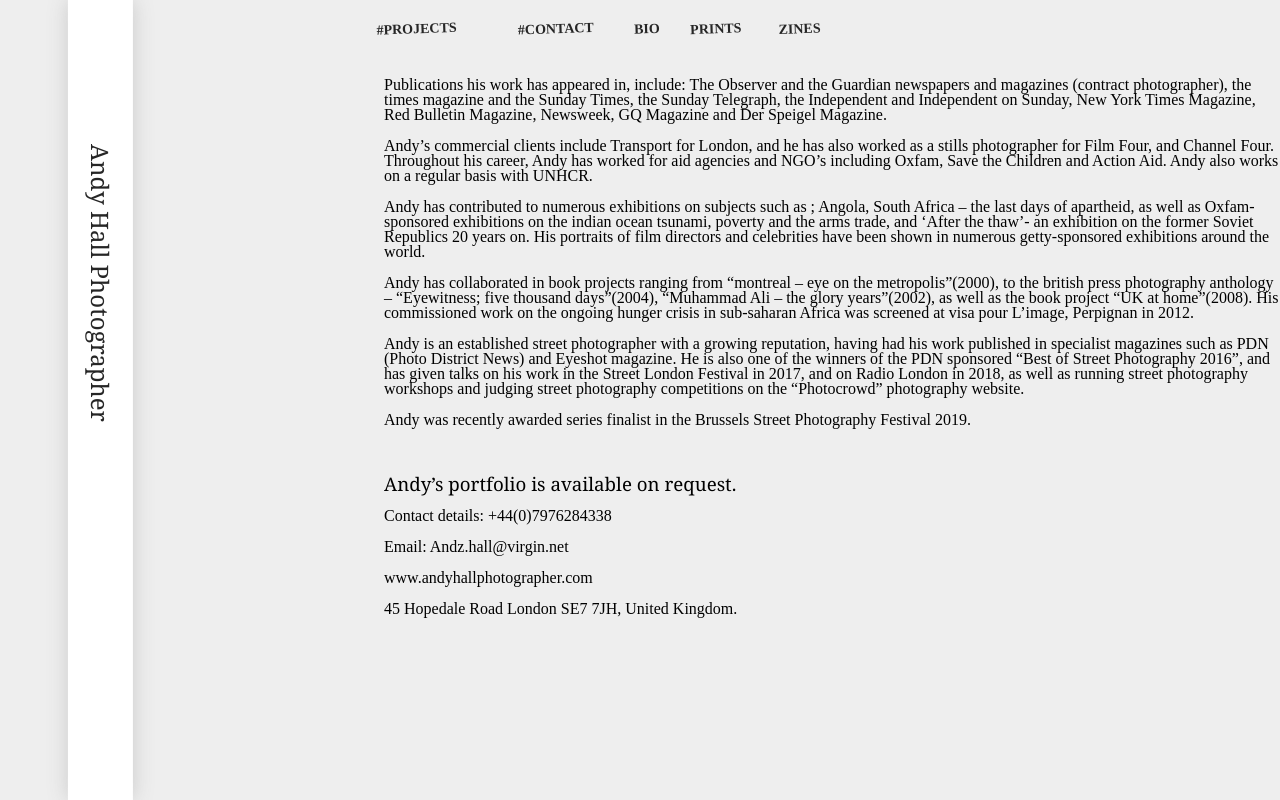
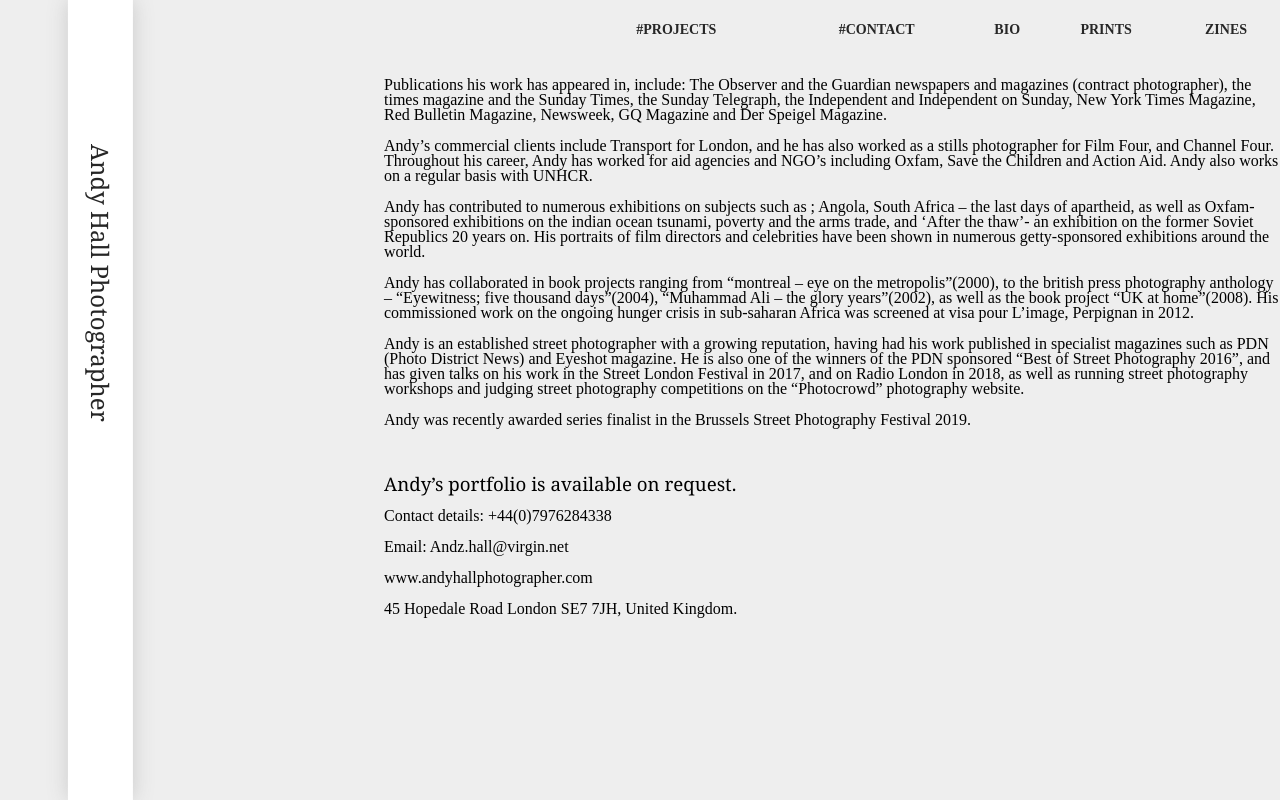
Before and after one commit to daces/andyhall, a Gatsby site: page /bio in a window 1280 px wide. Built offline with nearby package versions, Linux system fonts and the light colour scheme; Gatsby itself is replaced by a stand-in of ours.

Commit message:
navigation fix, anilink fix

```diff
--- a/src/components/nav/navigation.js
+++ b/src/components/nav/navigation.js
@@ -24,12 +24,12 @@ const Navigation = () => {
 	};
 	return (
 		<Menu className={menuStatus}>
-			{/* <NavLogo bg="#222" direction="right" cover to="/" duration={1}>
+			<NavLogo bg="#222" direction="right" cover to="/" duration={1}>
+				<h2>Andy Hall Photographer</h2>
+			</NavLogo>
+			{/* <NavLogo to="/">
 				<h2>Andy Hall Photographer</h2>
 			</NavLogo> */}
-			<NavLogo to="/">
-				<h2>Andy Hall Photographer</h2>
-			</NavLogo>
 			{/* <StaticImage
 					width={245}
 					height={20}
@@ -37,7 +37,7 @@ const Navigation = () => {
 					alt="A dinosaur"
 					placeholder="blurred"
 				/> */}
-			<Nav>
+			<Nav className={menuStatus}>
 				<ul>
 					{navItems.map((link, idx) => {
 						if (link.includes('#') === true) {
@@ -62,10 +62,10 @@ const Navigation = () => {
 							return (
 								<li key={`${idx} + wdd24d`}>
 									<AniLink2
-										// bg="#222"
-										// direction="right"
-										// cover
-										// duration={1}
+										bg="#222"
+										direction="right"
+										cover
+										duration={1}
 										className={linkStatus === idx ? 'is-active' : ''}
 										to={`/${link
 											.replace(/[^\w\s#]/, '')
@@ -135,11 +135,10 @@ const Menu = styled.div`
 		color: ${colors.white};
 	}
 `;
-const Nav = styled.div`
-	padding-left: 16vw;
+const Nav = styled.nav`
 	position: absolute;
 	top: 50%;
-	//right: 0;
+	right: 0;
 	width: 60%;
 	text-align: right;
 	font-size: 0;
@@ -148,18 +147,11 @@ const Nav = styled.div`
 	-ms-transform: translateY(-50%);
 	-o-transform: translateY(-50%);
 	transform: translateY(-50%);
-	a {
-		display: block;
-	}
 	@media ${media.large} {
 		font-size: 14px;
 		line-height: 17.5px;
 		font-size: 1.4rem;
 		line-height: 1.75rem;
-		a {
-			transform: rotateZ(-2deg);
-			display: block;
-		}
 	}
 	@media ${media.xLarge} {
 		display: flex;
@@ -198,8 +190,6 @@ const Nav = styled.div`
 		display: table;
 		table-layout: auto;
 		width: 100%;
-		padding-left: 10px;
-		clip-path: polygon(0 0%, 100% 0%, 102% 100%, 1% 100%);
 		li {
 			display: table-cell;
 			text-align: center;
@@ -321,23 +311,17 @@ const Nav = styled.div`
 		}
 		& a {
 			flex: 1;
-			justify-content: flex-start;
+			justify-content: center;
 			align-items: center;
 			font-size: 26px;
 			line-height: 32.5px;
-			font-size: 8.6rem;
+			font-size: 2.6rem;
 			line-height: 3.25rem;
 			display: flex;
 		}
-		@media ${media.xLarge} {
-			& a {
-				font-size: 15vw;
-				color: ${colors.black700};
-			}
-		}
 	}
 `;
-const NavLogo = styled(Link)`
+const NavLogo = styled(AniLink)`
 	//vertical-align: middle;
 	border-bottom: 2px solid transparent;
 	color: ${colors.navigationLinks};
@@ -375,7 +359,7 @@ const NavLogo = styled(Link)`
 	}
 `;
 
-const AniLink2 = styled(Link)`
+const AniLink2 = styled(AniLink)`
 	font-weight: normal;
 	padding: 10px 0;
 	border-bottom: 2px solid transparent;
--- a/src/globalStyles/style.js
+++ b/src/globalStyles/style.js
@@ -58,10 +58,6 @@ const GlobalCss = () => {
 						margin: 0;
 						padding: 0;
 					}
-					nav {
-						font-family: system-ui;
-						letter-spacing: 1.2px;
-					}
 					.boci img {
 						max-width: 100%;
 						width: 100%;
```
